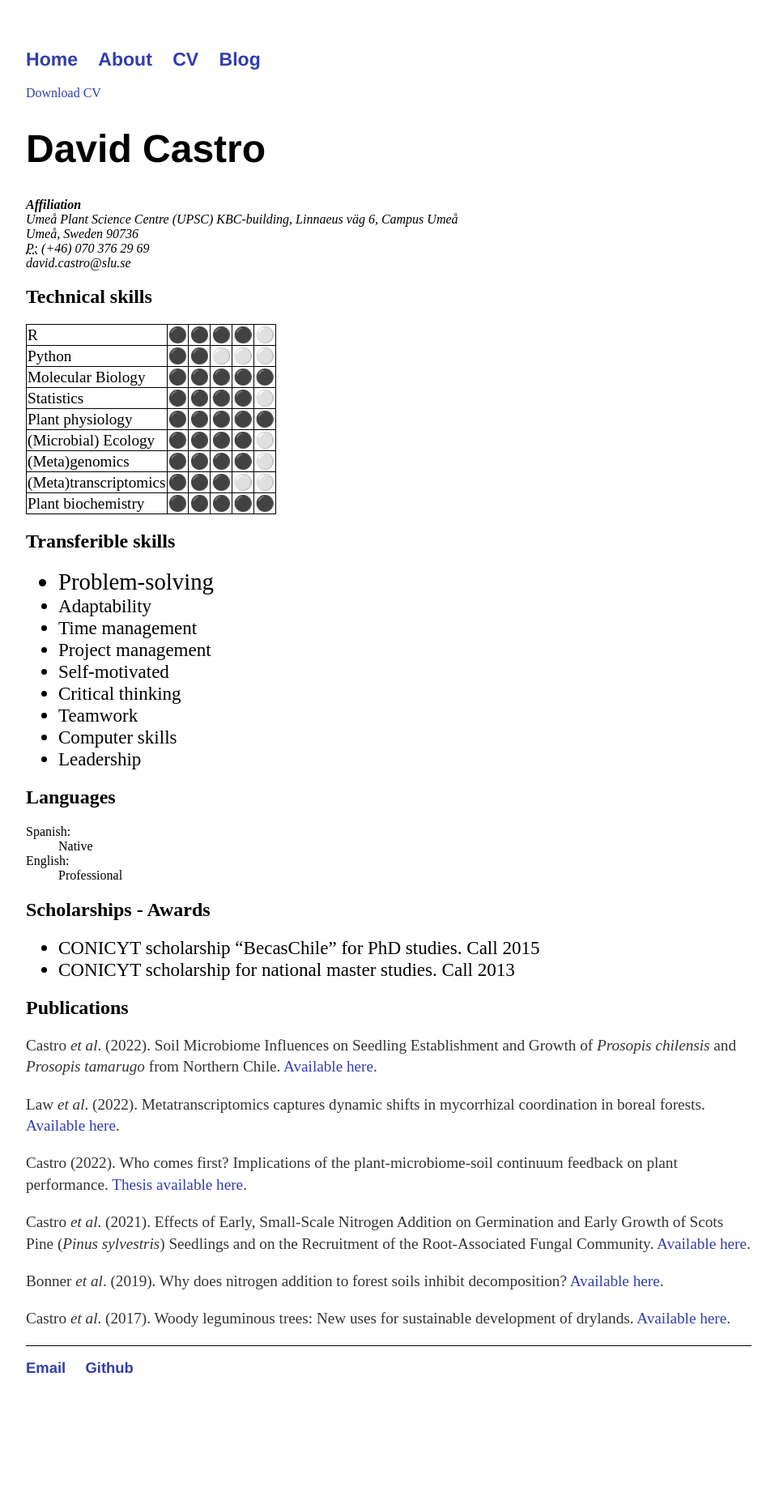
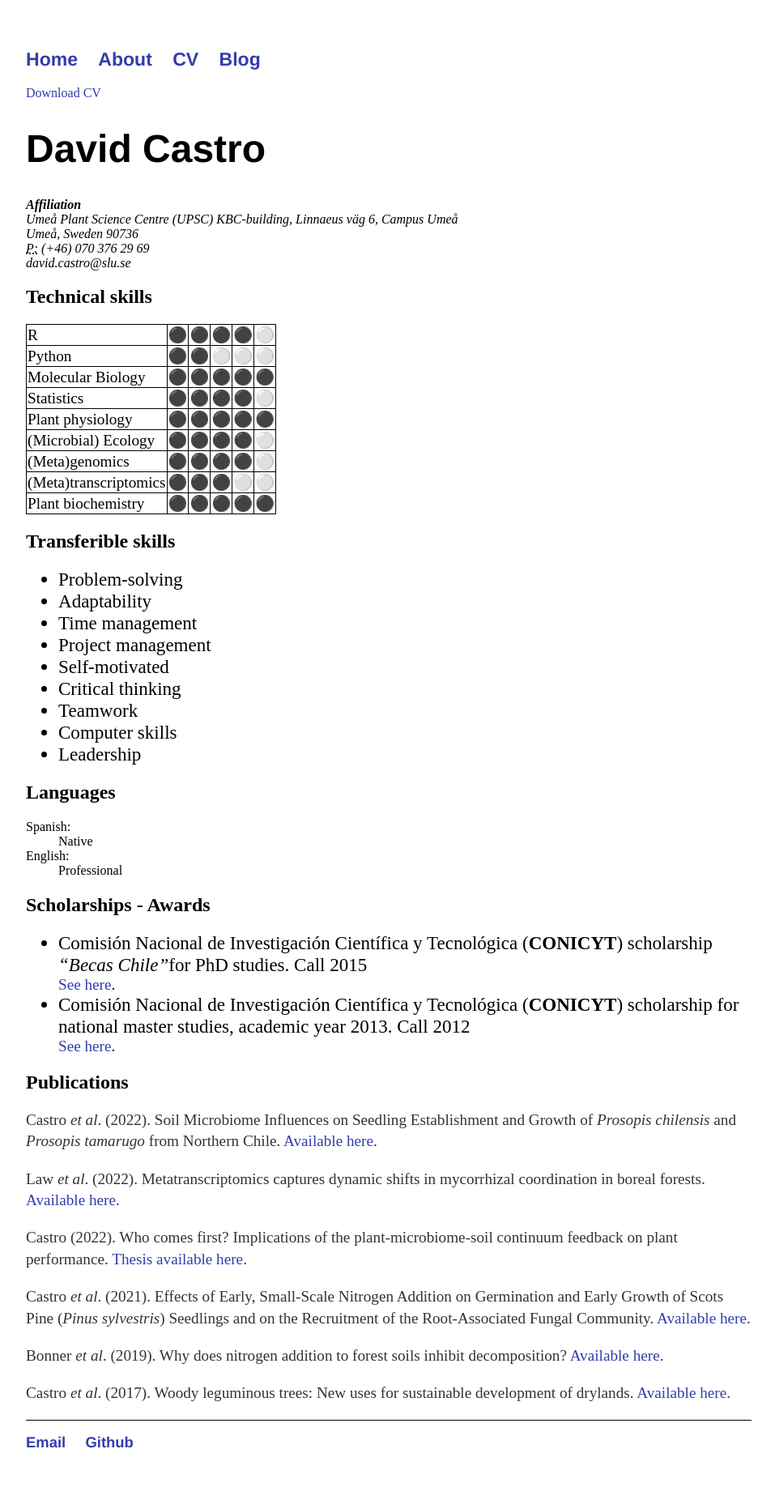
Before and after one commit to davcastrom/davcastrom.github.io, a Jekyll site: the page built from cv/index.html, in a window 1280 px wide. Shown: the whole page at 81% size, without its empty margins (160-1117 px from the left). Built offline with Jekyll 4.4.1, drawn with Linux system fonts in a browser that asks for light colours; before the commit the page ends 1760 px from its top, so only the background shows below that.

Commit message:
Update index.html

```diff
--- a/cv/index.html
+++ b/cv/index.html
@@ -19,7 +19,7 @@ title: David Castro CV
 
 <table>
 	<tr>
-	  <td style="font-size: 1.2em;">R</td>
+	  <td>R</td>
 	  <td>&#9899</td>
 	  <td>&#9899</td>
 	  <td>&#9899</td>
@@ -94,7 +94,7 @@ title: David Castro CV
 
 <h2>Transferible skills</h2>
 <ul>
-	<li style="font-size: 1.5em;">Problem-solving</li>
+	<li>Problem-solving</li>
 	<li>Adaptability</li>
 	<li>Time management</li>
 	<li>Project management</li>
@@ -115,8 +115,8 @@ title: David Castro CV
 
 <h2>Scholarships - Awards</h2>
 <ul>
-	<li>CONICYT scholarship “BecasChile” for PhD studies. Call 2015</li>
-	<li>CONICYT scholarship for national master studies. Call 2013</li>
+	<li>Comisión Nacional de Investigación Científica y Tecnológica (<b>CONICYT</b>) scholarship <i>“Becas Chile”</i>for PhD studies. Call 2015</li> <a href="https://www.conicyt.cl/becasconicyt/2015/01/20/becas-doctorado-en-el-extranjero-bch-2015/">See here</a>.
+	<li>Comisión Nacional de Investigación Científica y Tecnológica (<b>CONICYT</b>) scholarship for national master studies, academic year 2013. Call 2012</li> <a href="https://www.conicyt.cl/becasconicyt/2012/10/23/magister-nacional-2013-2/">See here</a>.
 </ul>
 
 <h2>Publications</h2>
```
